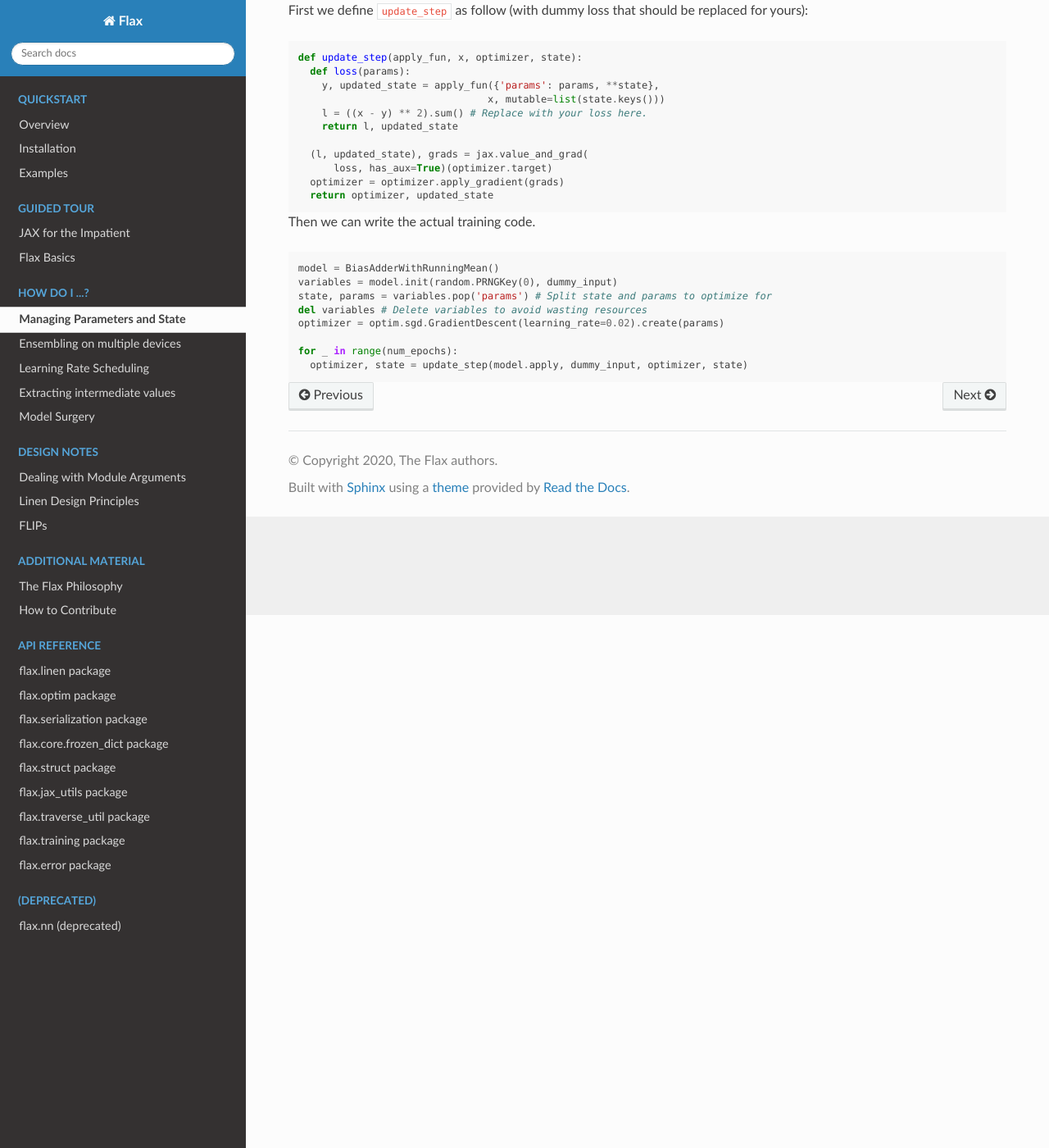
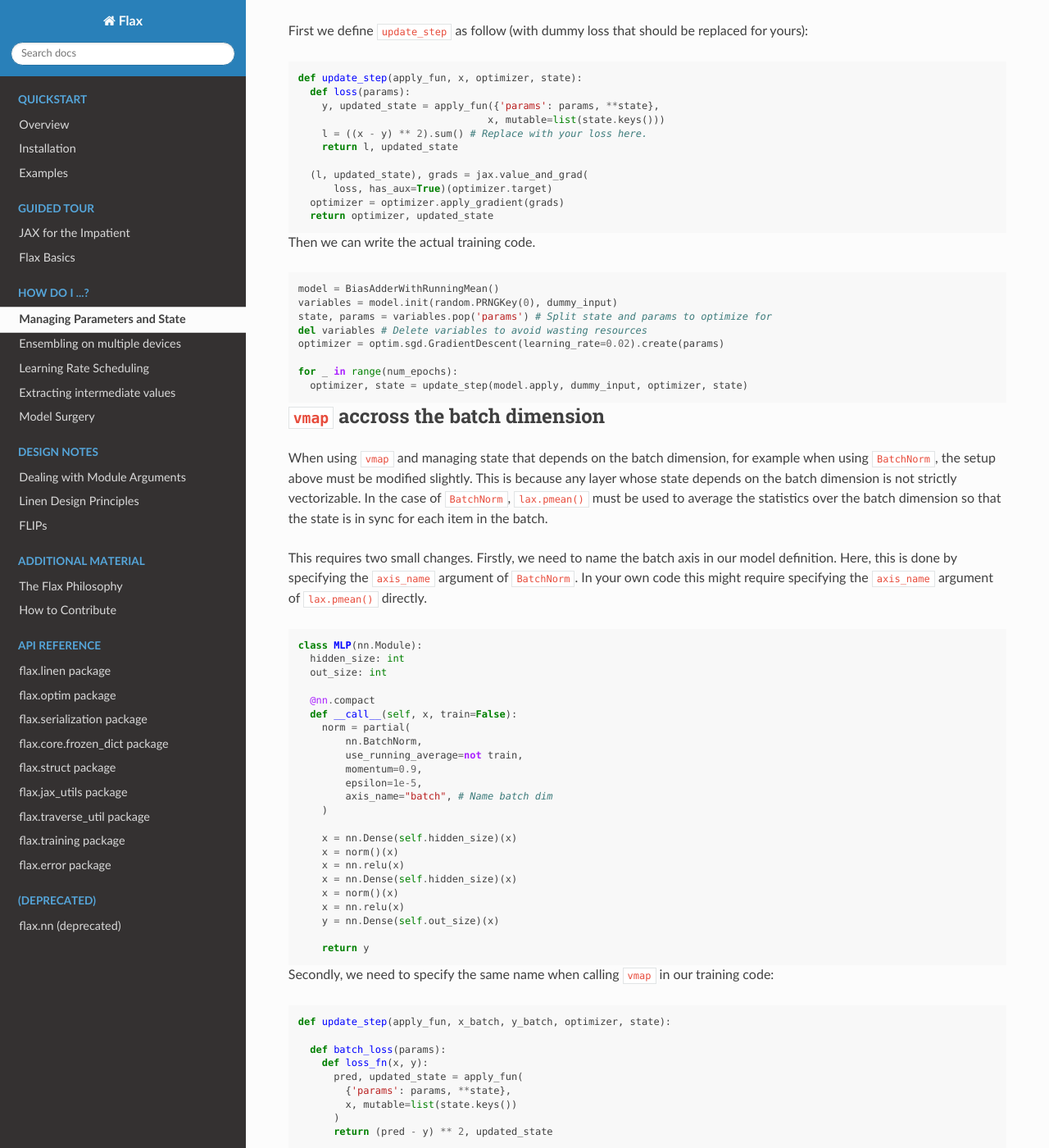
Before and after one commit to bortkomencw/flax, a Sphinx documentation site: the page built from docs/howtos/state_params.rst, in a window 1280 px wide and 1400 px high, scrolled down 650 px. Shown: the whole window at 82% size. Built offline with Sphinx 7.4.7 and the Read the Docs theme 2.0.0, drawn with Linux system fonts in a browser that asks for light colours; some of the changed text lies outside the part shown.

Commit message:
Add vmap + BatchNorm example to the state howto

```diff
--- a/docs/howtos/state_params.rst
+++ b/docs/howtos/state_params.rst
@@ -5,6 +5,7 @@ We will show you how to...
 
 * manage the variables from initialization to updates.
 * split and re-assemble parameters and state.
+* use :code:`vmap` with batch-dependant state.
 
 .. testsetup::
 
@@ -69,3 +70,104 @@ Then we can write the actual training code.
 
   for _ in range(num_epochs):
     optimizer, state = update_step(model.apply, dummy_input, optimizer, state)
+
+
+:code:`vmap` accross the batch dimension
+--------------------------------
+When using :code:`vmap` and managing state that depends on the batch dimension,
+for example when using :code:`BatchNorm`,  the setup above must be modified
+slightly. This is because any layer whose state depends on the batch dimension
+is not strictly vectorizable. In the case of :code:`BatchNorm`,
+:code:`lax.pmean()` must be used to average the statistics over the batch
+dimension so that the state is in sync for each item in the batch.
+
+This requires two small changes. Firstly, we need to name the batch axis in our
+model definition. Here, this is done by specifying the :code:`axis_name`
+argument of :code:`BatchNorm`. In your own code this might require specifying
+the :code:`axis_name` argument of :code:`lax.pmean()` directly.
+
+.. testsetup::
+
+  from functools import partial
+  from flax import linen as nn
+  from flax import optim
+  from jax import random
+  import jax.numpy as jnp
+  import jax
+
+  # Create some fake data and run only for one epoch for testing.
+  dummy_input = jnp.ones((100,))
+  key1, key2 = random.split(random.PRNGKey(0), num=2)
+  batch_size = 64
+  X = random.normal(key1, (batch_size, 100))
+  Y = random.normal(key2, (batch_size, 1))
+  num_epochs = 1
+
+.. testcode::
+
+  class MLP(nn.Module):
+    hidden_size: int
+    out_size: int
+
+    @nn.compact
+    def __call__(self, x, train=False):
+      norm = partial(
+          nn.BatchNorm,
+          use_running_average=not train,
+          momentum=0.9,
+          epsilon=1e-5,
+          axis_name="batch", # Name batch dim
+      )
+
+      x = nn.Dense(self.hidden_size)(x)
+      x = norm()(x)
+      x = nn.relu(x)
+      x = nn.Dense(self.hidden_size)(x)
+      x = norm()(x)
+      x = nn.relu(x)
+      y = nn.Dense(self.out_size)(x)
+
+      return y
+
+
+Secondly, we need to specify the same name when calling :code:`vmap` in our training code:
+
+.. testcode::
+
+  def update_step(apply_fun, x_batch, y_batch, optimizer, state):
+
+    def batch_loss(params):
+      def loss_fn(x, y):
+        pred, updated_state = apply_fun(
+          {'params': params, **state},
+          x, mutable=list(state.keys())
+        )
+        return (pred - y) ** 2, updated_state
+
+      loss, updated_state = jax.vmap(
+        loss_fn, out_axes=(0, None), # Exclude state from mapping
+        axis_name="batch" # Name batch dim
+      )(x_batch, y_batch)
+      return jnp.mean(loss), updated_state
+
+    (loss, updated_state), grads = jax.value_and_grad(
+      batch_loss, has_aux=True
+    )(optimizer.target)
+
+    optimizer = optimizer.apply_gradient(grads)
+    return optimizer, updated_state, loss
+
+Note that we also need to specify the model state does not have a batch
+dimension. Now we are able to train the model:
+
+
+.. testcode::
+
+  model = MLP(hidden_size=10, out_size=1)
+  variables = model.init(random.PRNGKey(0), dummy_input)
+  state, params = variables.pop('params') # Split state and params to optimize for
+  del variables # Delete variables to avoid wasting resources
+  optimizer = optim.sgd.GradientDescent(learning_rate=0.02).create(params)
+
+  for _ in range(num_epochs):
+    optimizer, state, loss = update_step(model.apply, X, Y, optimizer, state)
```
